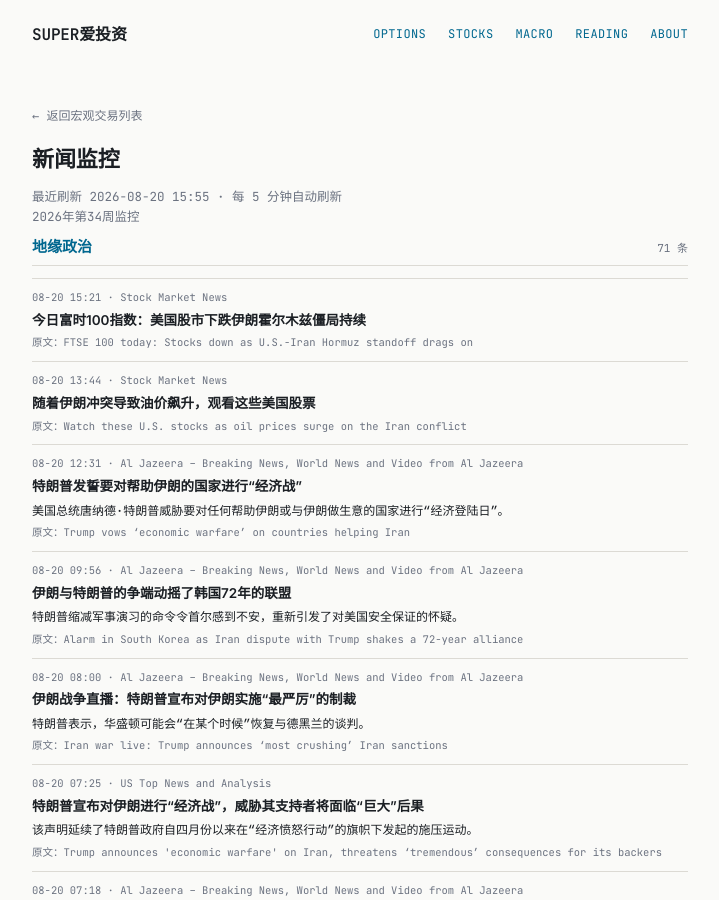
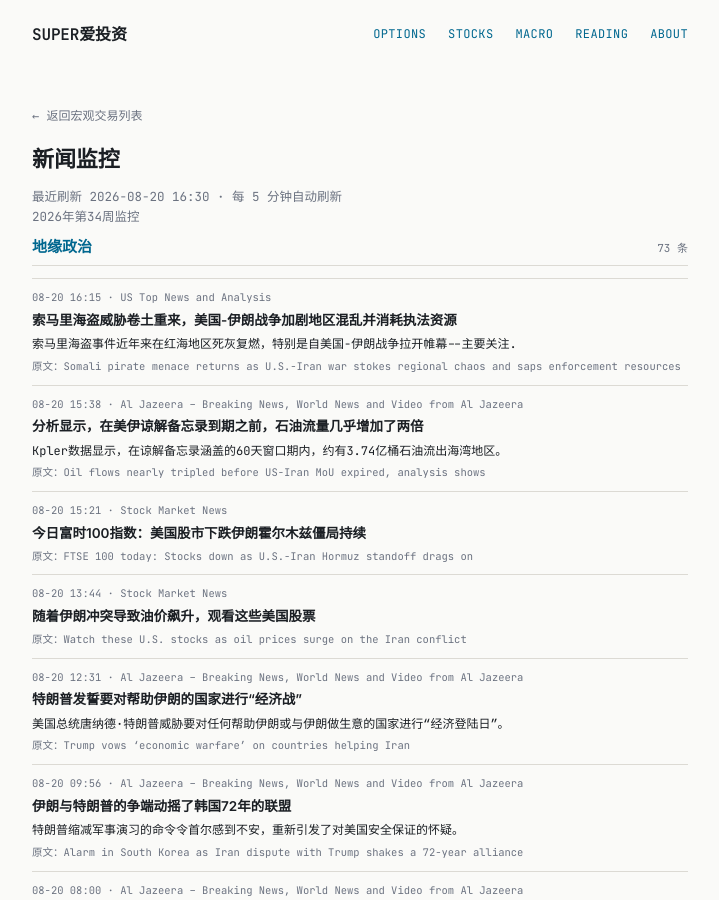
Before and after one commit to tang3super/tang3super.github.io, a Jekyll site: the page built from macro-trade/news-digest.md, in a window 1280 px wide and 900 px high. Shown: the whole window, without its empty margins (280-999 px from the left). Built offline with Jekyll 4.4.1, drawn with Linux system fonts in a browser that asks for light colours.

Commit message:
sync news-digest article

```diff
--- a/macro-trade/news-digest.md
+++ b/macro-trade/news-digest.md
@@ -5,11 +5,25 @@ title: 新闻监控
 date: '2026-08-20'
 summary: 2026年第34周监控
 week_label: 2026年第34周监控
-last_updated: 2026-08-20 15:55
+last_updated: 2026-08-20 16:30
 refresh_note: 每 5 分钟自动刷新
 topics:
 - name: 地缘政治
   items:
+  - title: Somali pirate menace returns as U.S.-Iran war stokes regional chaos and saps enforcement resources
+    summary: Somali piracy incidents have resurged in the Red Sea region in recent times, especially since the U.S.-Iran war kicked off-major concern for…
+    link: https://www.cnbc.com/2026/08/20/somali-pirates-return-iran-war.html
+    source: US Top News and Analysis
+    time: 08-20 16:15
+    title_zh: 索马里海盗威胁卷土重来，美国-伊朗战争加剧地区混乱并消耗执法资源
+    summary_zh: 索马里海盗事件近年来在红海地区死灰复燃，特别是自美国-伊朗战争拉开帷幕--主要关注.
+  - title: Oil flows nearly tripled before US-Iran MoU expired, analysis shows
+    summary: Some 374 million barrels of oil exited the Gulf during 60-day window covered by MoU, Kpler data shows.
+    link: https://www.aljazeera.com/economy/2026/8/20/oil-flows-nearly-tripled-before-us-iran-mou-expired?traffic_source=rss
+    source: Al Jazeera – Breaking News, World News and Video from Al Jazeera
+    time: 08-20 15:38
+    title_zh: 分析显示，在美伊谅解备忘录到期之前，石油流量几乎增加了两倍
+    summary_zh: Kpler数据显示，在谅解备忘录涵盖的60天窗口期内，约有3.74亿桶石油流出海湾地区。
   - title: 'FTSE 100 today: Stocks down as U.S.-Iran Hormuz standoff drags on'
     summary: ''
     link: https://www.investing.com/news/stock-market-news/ftse-100-today-stocks-down-as-usiran-hormuz-standoff-drags-on-4868820
```
